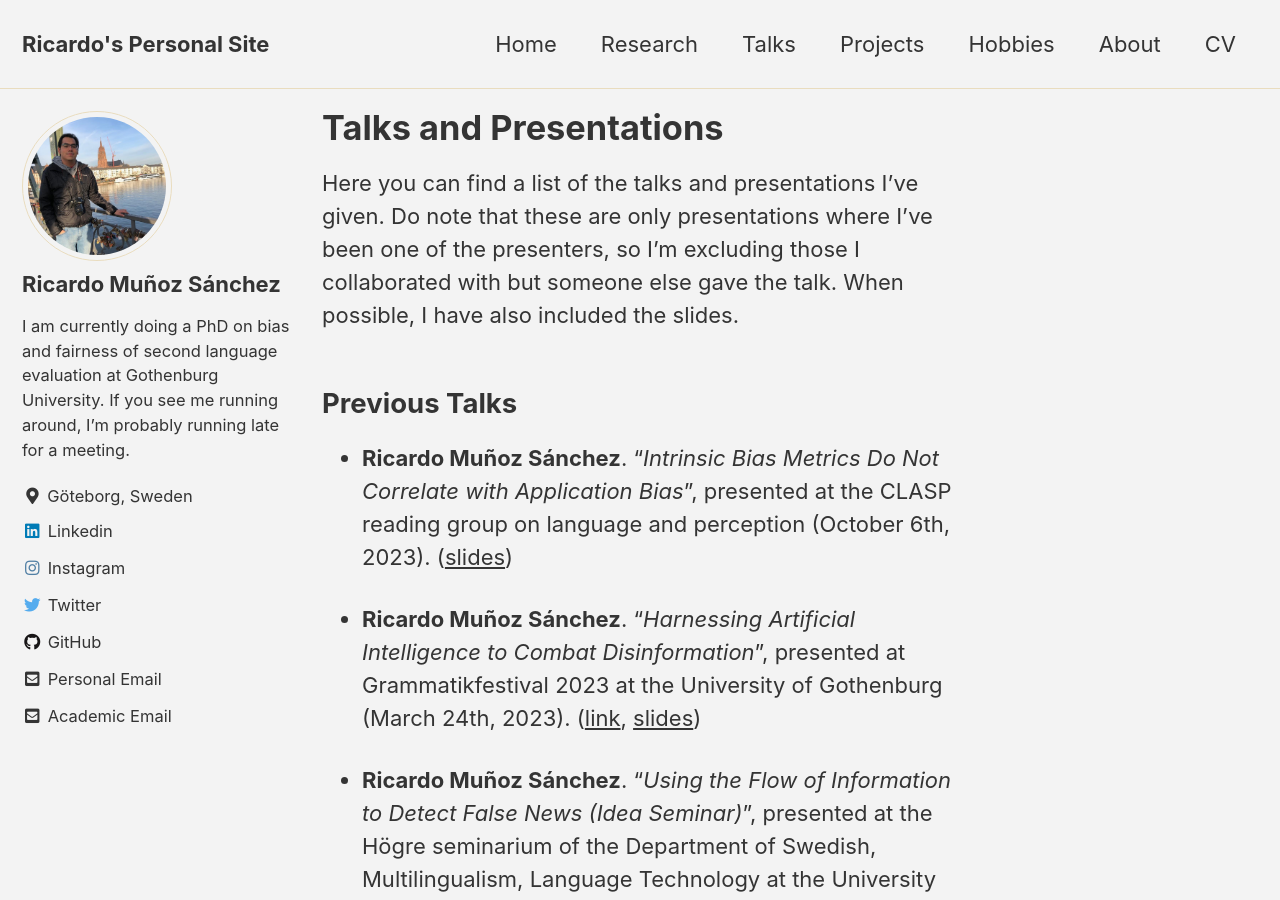
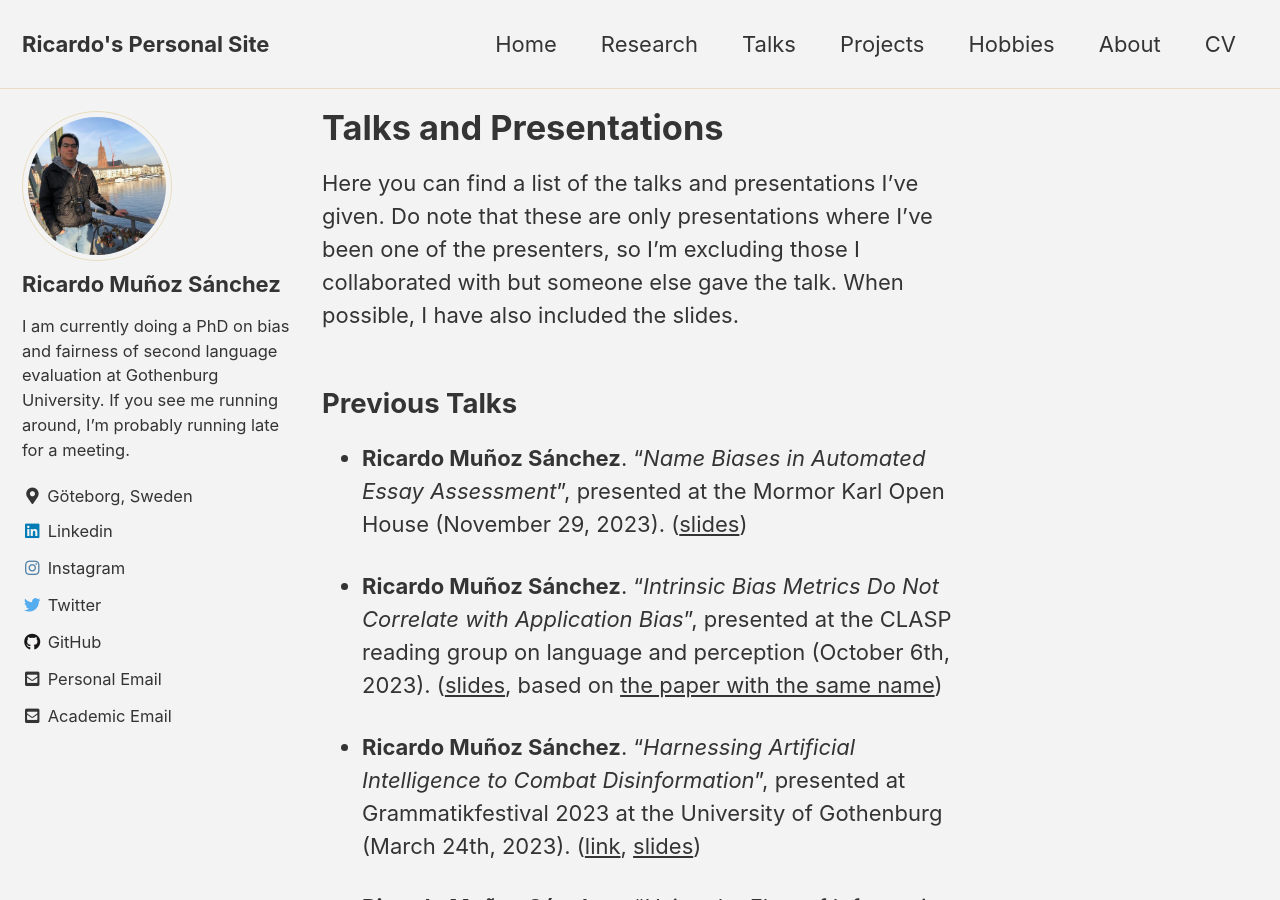
Before and after one commit to rimusa/rimusa.github.io, a Jekyll site: the page built from docs/_pages/talks.md, in a window 1280 px wide and 900 px high. Built offline with Jekyll 4.4.1, drawn with Linux system fonts in a browser that asks for light colours; cached includes are drawn as plain includes.

Commit message:
Added the Mormor Karl Open House presentation

```diff
--- a/docs/_pages/talks.md
+++ b/docs/_pages/talks.md
@@ -16,7 +16,9 @@ When possible, I have also included the slides.
 
 ## Previous Talks
 
-- **Ricardo Muñoz Sánchez**. "_Intrinsic Bias Metrics Do Not Correlate with Application Bias_", presented at the CLASP reading group on language and perception (October 6th, 2023). ([slides](../documents/presentations/Reading_Group_2023_10.pdf))
+- **Ricardo Muñoz Sánchez**. "_Name Biases in Automated Essay Assessment_", presented at the Mormor Karl Open House (November 29, 2023). ([slides](../documents/presentations/MormorKarl_2023.pdf))
+
+- **Ricardo Muñoz Sánchez**. "_Intrinsic Bias Metrics Do Not Correlate with Application Bias_", presented at the CLASP reading group on language and perception (October 6th, 2023). ([slides](../documents/presentations/Reading_Group_2023_10.pdf), based on [the paper with the same name](https://aclanthology.org/2021.acl-long.150/))
 
 - **Ricardo Muñoz Sánchez**. "_Harnessing Artificial Intelligence to Combat Disinformation_", presented at Grammatikfestival 2023 at the University of Gothenburg (March 24th, 2023). ([link](https://www.gu.se/evenemang/grammatikfestivalen-2023-sant-och-osant-i-sprak-och-grammatik), [slides](../documents/presentations/Grammatikfestival_2023.pdf))
 
```
Also changed, not shown: 1 other file.
